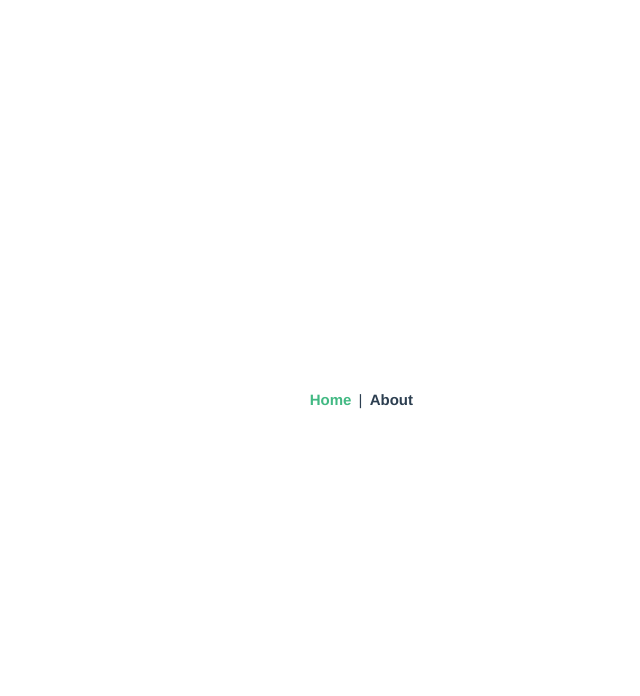
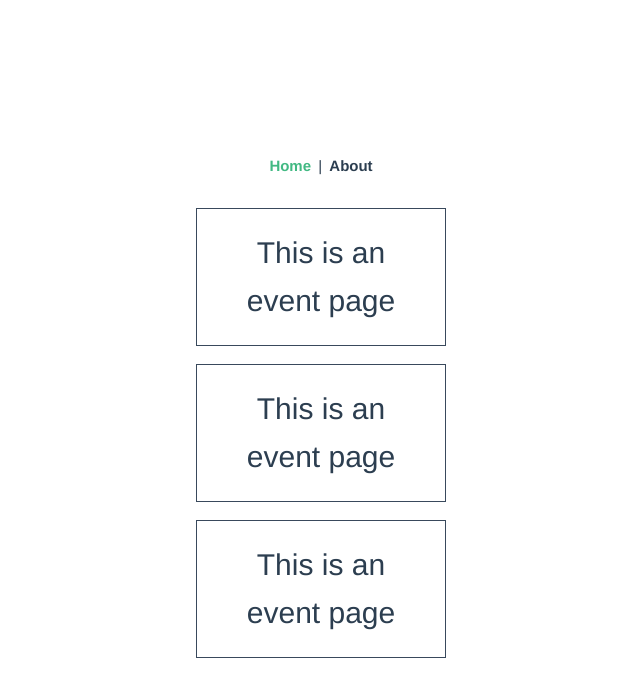
Before and after one commit to devwhere/953713_Lab6_1_vue, a Vue app: page / in a window 1280 px wide. Shown: the top 696 px of the page, without its empty margins (194-834 px from the left). Built offline with nearby package versions, Linux system fonts and the light colour scheme.

Commit message:
add vue component

```diff
--- /dev/null
+++ b/src/components/EventCard.vue
@@ -0,0 +1,21 @@
+<script setup lang="ts"></script>
+
+<template>
+  <div class="event-card">
+    <h1>This is an event page</h1>
+  </div>
+</template>
+
+<style scoped>
+.event-card {
+  padding: 20px;
+  width: 250px;
+  cursor: pointer;
+  border: 1px solid #39495c;
+  margin-bottom: 18px;
+}
+.event-card:hover {
+  transform: scale(1.01);
+  box-shadow: 0 3px 12px 0 rgba(0, 0, 0, 0.2);
+}
+</style>
--- a/src/views/EventListView.vue
+++ b/src/views/EventListView.vue
@@ -1,5 +1,19 @@
-<script setup lang="ts"></script>
+<script setup lang="ts">
+import EventCard from '@/components/EventCard.vue'
+</script>
 
 <template>
-  <div></div>
+  <div class="event-list">
+    <EventCard />
+    <EventCard />
+    <EventCard />
+  </div>
 </template>
+
+<style scoped>
+.event-list {
+  display: flex;
+  flex-direction: column;
+  align-items: center;
+}
+</style>
```
